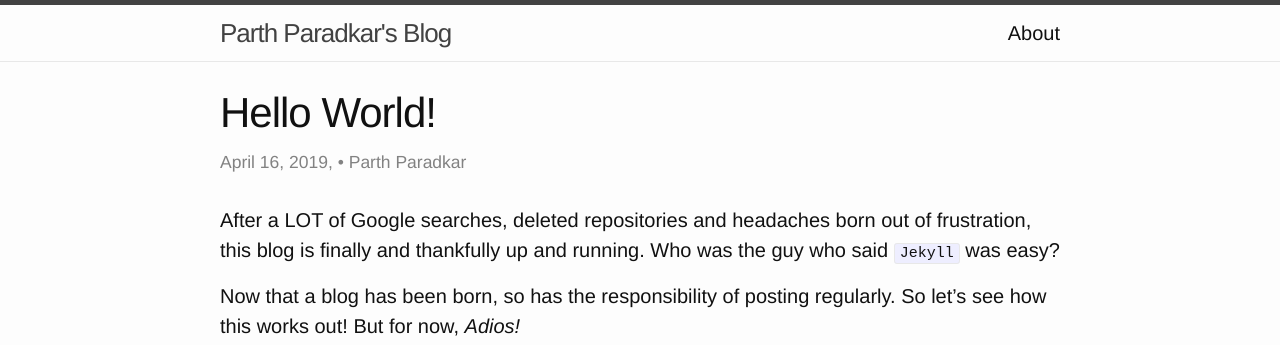
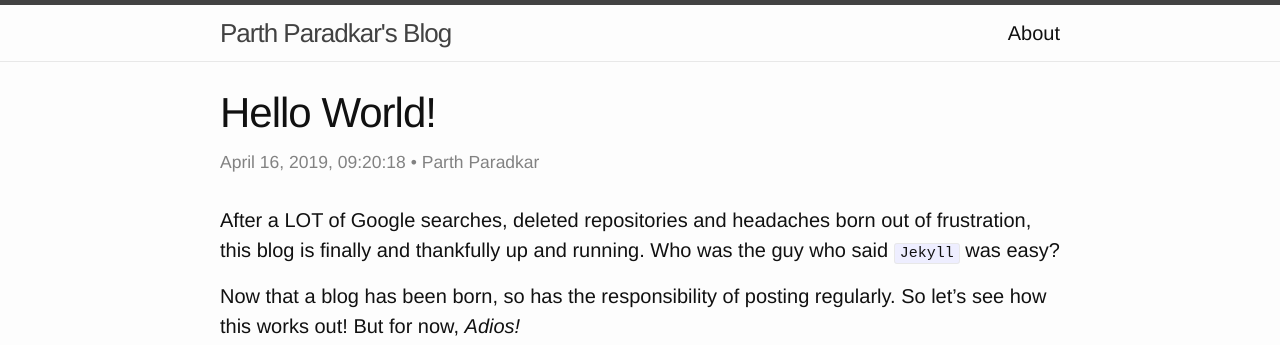
Before and after one commit to tweet-sevak/thescriptninja.github.io, a Jekyll site: the page built from _posts/2019-04-16-First-Post.markdown, in a window 1280 px wide. Shown: the top 345 px of the page. Built offline with Jekyll 4.4.1, drawn with Linux system fonts in a browser that asks for light colours.

Commit message:
Update post.html

```diff
--- a/_layouts/post.html
+++ b/_layouts/post.html
@@ -5,7 +5,7 @@
 
   <header class="post-header">
     <h1 class="post-title" itemprop="name headline">{{ page.title }}</h1>
-    <p class="post-meta"><time datetime="{{ page.date | date_to_xmlschema }}" itemprop="datePublished">{{ page.date | date: "%B %-d, %Y, %-t" }}</time>{% if page.author %} • <span itemprop="author" itemscope itemtype="http://schema.org/Person"><span itemprop="name">{{ page.author }}</span></span>{% endif %}</p>
+    <p class="post-meta"><time datetime="{{ page.date | date_to_xmlschema }}" itemprop="datePublished">{{ page.date | date: "%B %-d, %Y, %T" }}</time>{% if page.author %} • <span itemprop="author" itemscope itemtype="http://schema.org/Person"><span itemprop="name">{{ page.author }}</span></span>{% endif %}</p>
   </header>
 
   <div class="post-content" itemprop="articleBody">
```
